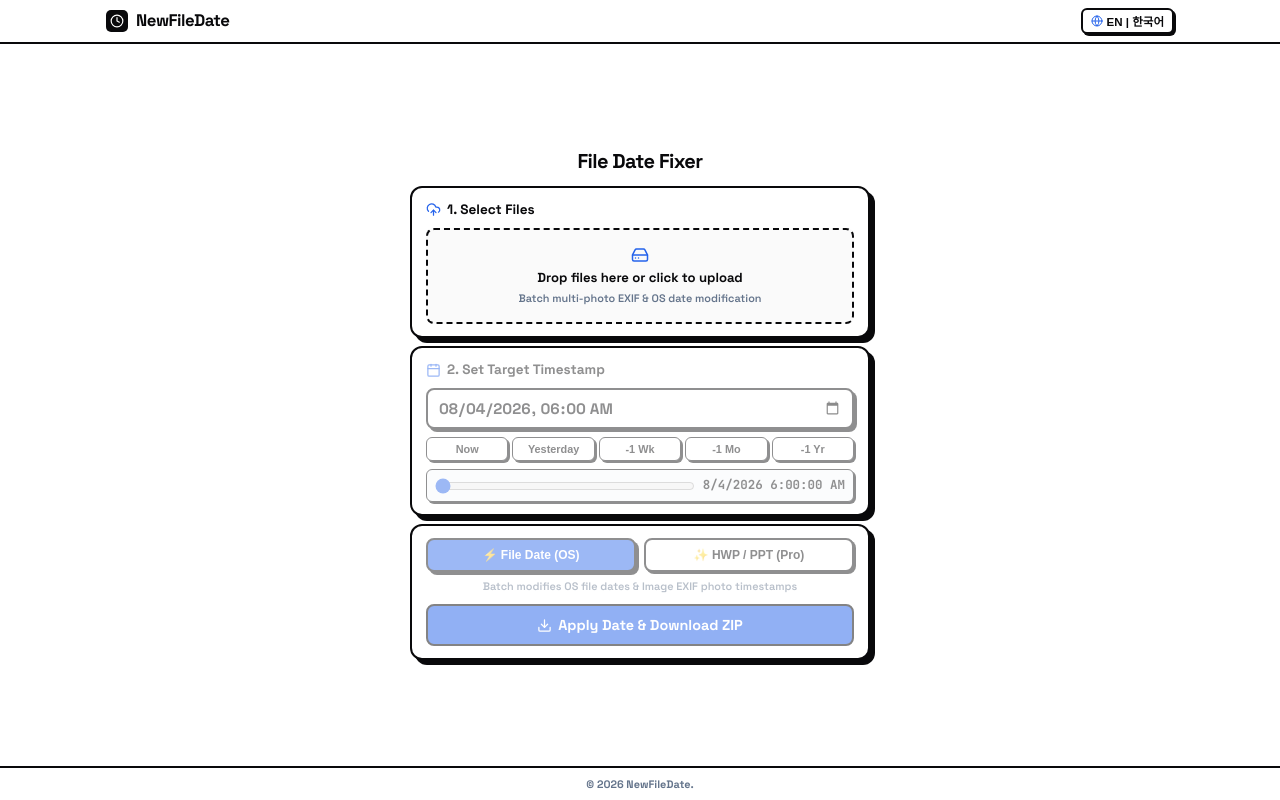
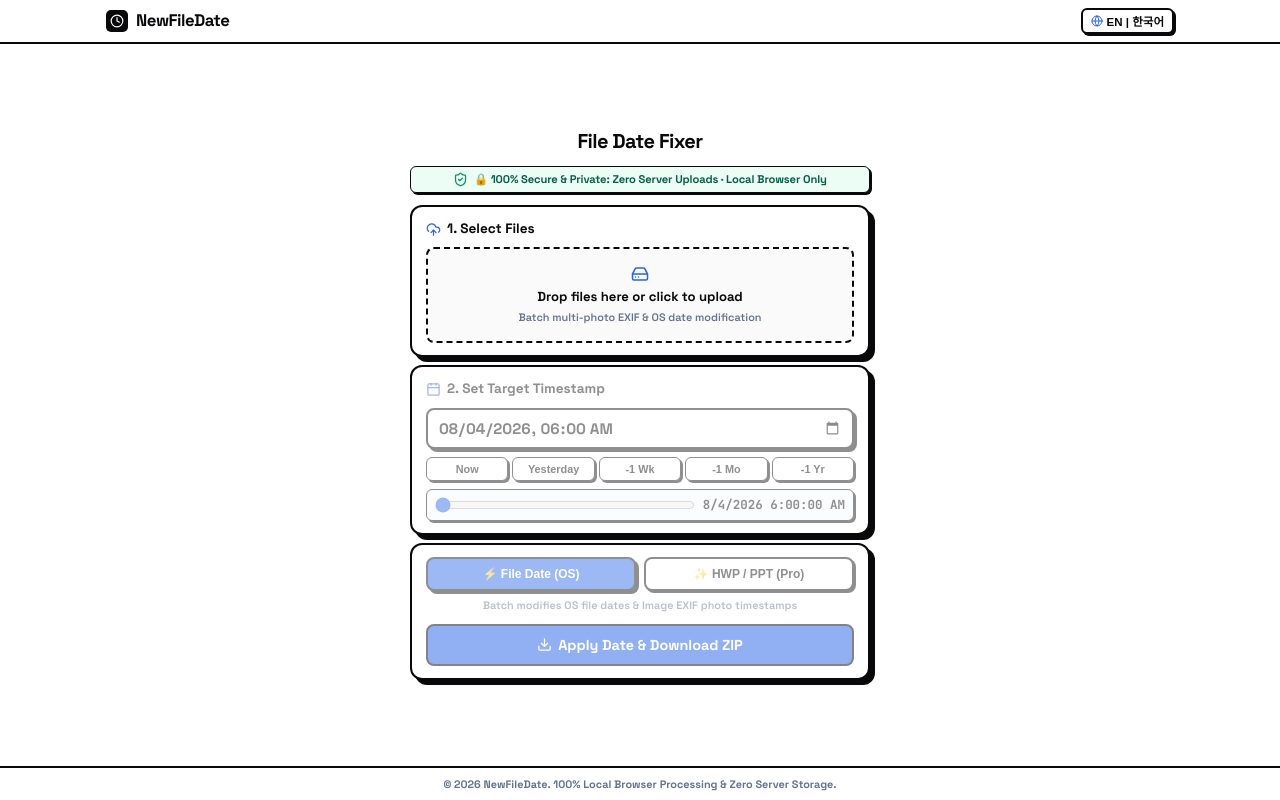
Before and after one commit to parktaejun-dev/newfiledate, a React (Vite) app in the folder frontend/: page / in a window 1280 px wide. Built offline with nearby package versions, Linux system fonts and the light colour scheme.

Commit message:
feat: emphasize 100% local processing & zero server storage security badge across UI and SEO

```diff
--- a/frontend/index.html
+++ b/frontend/index.html
@@ -14,8 +14,8 @@
     <meta name="naver-site-verification" content="a5fb954f98db9475a428645a15fecb261937a480" />
     <title>NewFileDate | 파일 날짜 변경 & 사진 EXIF 촬영일 / HWP 작성일 수정 (NewFileTime 온라인 대체)</title>
     <meta name="title" content="NewFileDate | 파일 날짜 변경 & 사진 EXIF 촬영일자 / HWP 작성일 수정 툴 (NewFileTime 대체)" />
-    <meta name="description" content="NewFileTime 프로그램 설치 없이 브라우저에서 바로 쓰는 무설치 온라인 파일 날짜 변경 툴 NewFileDate. 파일 생성일/수정일 변경부터 사진 EXIF 촬영일자, HWP 한글, PPT 문서 내부 작성일자까지 100% 무료 일괄 수정." />
-    <meta name="keywords" content="NewFileDate, NewFileTime, New File Time, 파일 날짜 변경, 사진 EXIF 변경, 사진 촬영일 변경, 사진 날짜 바꾸기, 이미지 메타데이터 수정, 파일 생성일 변경, 파일 수정일 변경, HWP 작성일 변경, 한글 파일 작성일 수정, PPT 작성일 변경, 파일 날짜 일괄 변경, change file date, change photo taken date online, edit photo exif date, edit file timestamp online" />
+    <meta name="description" content="서버 업로드 및 저장 0%! 브라우저 로컬 메모리에서 100% 안전하게 처리되는 무설치 파일 날짜 변경 툴 NewFileDate. 파일 생성일/수정일 변경부터 사진 EXIF 촬영일자, HWP 한글, PPT 작성일자까지 100% 무료 수정." />
+    <meta name="keywords" content="NewFileDate, NewFileTime, New File Time, 파일 날짜 변경, 로컬 파일 날짜 변경, 개인정보 보호 파일 수정, 사진 EXIF 변경, 사진 촬영일 변경, 사진 날짜 바꾸기, 이미지 메타데이터 수정, 파일 생성일 변경, 파일 수정일 변경, HWP 작성일 변경, 한글 파일 작성일 수정, PPT 작성일 변경, 파일 날짜 일괄 변경, change file date, change photo taken date online, edit photo exif date, edit file timestamp online" />
     <meta name="author" content="NewFileDate Team" />
     <meta name="robots" content="index, follow" />
     <meta name="theme-color" content="#ffffff" />
@@ -23,8 +23,8 @@
     <!-- Open Graph / Facebook -->
     <meta property="og:type" content="website" />
     <meta property="og:url" content="https://www.newfiledate.com/" />
-    <meta property="og:title" content="NewFileDate | 파일 날짜 변경 & 사진 EXIF 촬영일 / HWP 작성일 수정 (NewFileTime 온라인 대체)" />
-    <meta property="og:description" content="NewFileTime 무설치 온라인 대체 서비스 NewFileDate. 수정한 날짜 변경과 사진 EXIF 촬영일자, HWP, PPTX 문서 내부 작성일자까지 클릭 한 번에 깔끔하게 바꾸기." />
+    <meta property="og:title" content="NewFileDate | 파일 날짜 변경 (100% 로컬 보안 · 서버 저장 NO)" />
+    <meta property="og:description" content="서버 업로드 없이 브라우저 로컬에서 100% 안전하게! 파일 생성일/수정일, 사진 EXIF 촬영일자, HWP/PPTX 문서 내부 작성일자 일괄 변경 툴." />
     <meta property="og:image" content="https://www.newfiledate.com/og-image.png" />
     <meta property="og:site_name" content="NewFileDate" />
     <meta property="og:locale" content="ko_KR" />
--- a/frontend/src/App.tsx
+++ b/frontend/src/App.tsx
@@ -9,7 +9,8 @@ import {
   HardDrive,
   Globe,
   CheckCircle2,
-  Clock
+  Clock,
+  ShieldCheck
 } from 'lucide-react';
 import {
   formatForDateTimeInput,
@@ -292,9 +293,17 @@ export function App() {
         <main id="main-content" role="main" style={{ width: '100%', maxWidth: '460px', display: 'flex', flexDirection: 'column', gap: '8px' }}>
 
           {/* Main Title - Tight, No Logo, Zero Waste Whitespace */}
-          <h1 id="hero-heading" style={{ fontSize: '1.25rem', fontWeight: 800, letterSpacing: '-0.03em', textAlign: 'center', color: '#09090b', margin: '2px 0', fontFamily: "'Space Grotesk', sans-serif" }}>
+          <h1 id="hero-heading" style={{ fontSize: '1.25rem', fontWeight: 800, letterSpacing: '-0.03em', textAlign: 'center', color: '#09090b', margin: '2px 0 0', fontFamily: "'Space Grotesk', sans-serif" }}>
             {t.heroTitle}
           </h1>
+
+          {/* Privacy Security Highlight Badge */}
+          <div style={{ display: 'flex', alignItems: 'center', justifyContent: 'center', gap: '6px', background: '#ecfdf5', border: '1.5px solid #09090b', borderRadius: '6px', padding: '4px 10px', boxShadow: '2px 2px 0px #09090b', margin: '2px 0 4px' }}>
+            <ShieldCheck style={{ width: '15px', height: '15px', color: '#059669', flexShrink: 0 }} />
+            <span style={{ fontSize: '0.70rem', fontWeight: 800, color: '#065f46', letterSpacing: '-0.01em' }}>
+              {t.privacyGuarantee}
+            </span>
+          </div>
 
           {/* SECTION 1: File Upload Box */}
           <article className="glass-panel" style={{ padding: '12px 14px' }}>
--- a/frontend/src/lib/i18n.ts
+++ b/frontend/src/lib/i18n.ts
@@ -3,6 +3,7 @@ export type Language = 'en' | 'ko';
 export interface TranslationDictionary {
   brandSubtitle: string;
   heroTitle: string;
+  privacyGuarantee: string;
   uploadTitle: string;
   clearAll: string;
   dragDropText: string;
@@ -27,6 +28,7 @@ export const translations: Record<Language, TranslationDictionary> = {
   en: {
     brandSubtitle: "Date Fix",
     heroTitle: "File Date Fixer",
+    privacyGuarantee: "🔒 100% Secure & Private: Zero Server Uploads · Local Browser Only",
     uploadTitle: "1. Select Files",
     clearAll: "Clear",
     dragDropText: "Drop files here or click to upload",
@@ -44,11 +46,12 @@ export const translations: Record<Language, TranslationDictionary> = {
     actionButton: "Apply Date & Download ZIP",
     completeMsg: "Completed!",
     processingMsg: "Processing...",
-    footerRights: "© 2026 NewFileDate."
+    footerRights: "© 2026 NewFileDate. 100% Local Browser Processing & Zero Server Storage."
   },
   ko: {
     brandSubtitle: "날짜 수정 툴",
     heroTitle: "파일 날짜 변경",
+    privacyGuarantee: "🔒 100% 보안: 서버 업로드 및 저장 NO · 브라우저 로컬에서 안전 처리",
     uploadTitle: "1. 파일 선택",
     clearAll: "비우기",
     dragDropText: "파일 드래그 또는 클릭하여 선택",
@@ -66,7 +69,7 @@ export const translations: Record<Language, TranslationDictionary> = {
     actionButton: "날짜 변경 및 다운로드",
     completeMsg: "완료 되었습니다!",
     processingMsg: "처리 중...",
-    footerRights: "© 2026 NewFileDate."
+    footerRights: "© 2026 NewFileDate. 100% 로컬 메모리 처리로 서버에 데이터가 저장되지 않습니다."
   }
 };
 
```
